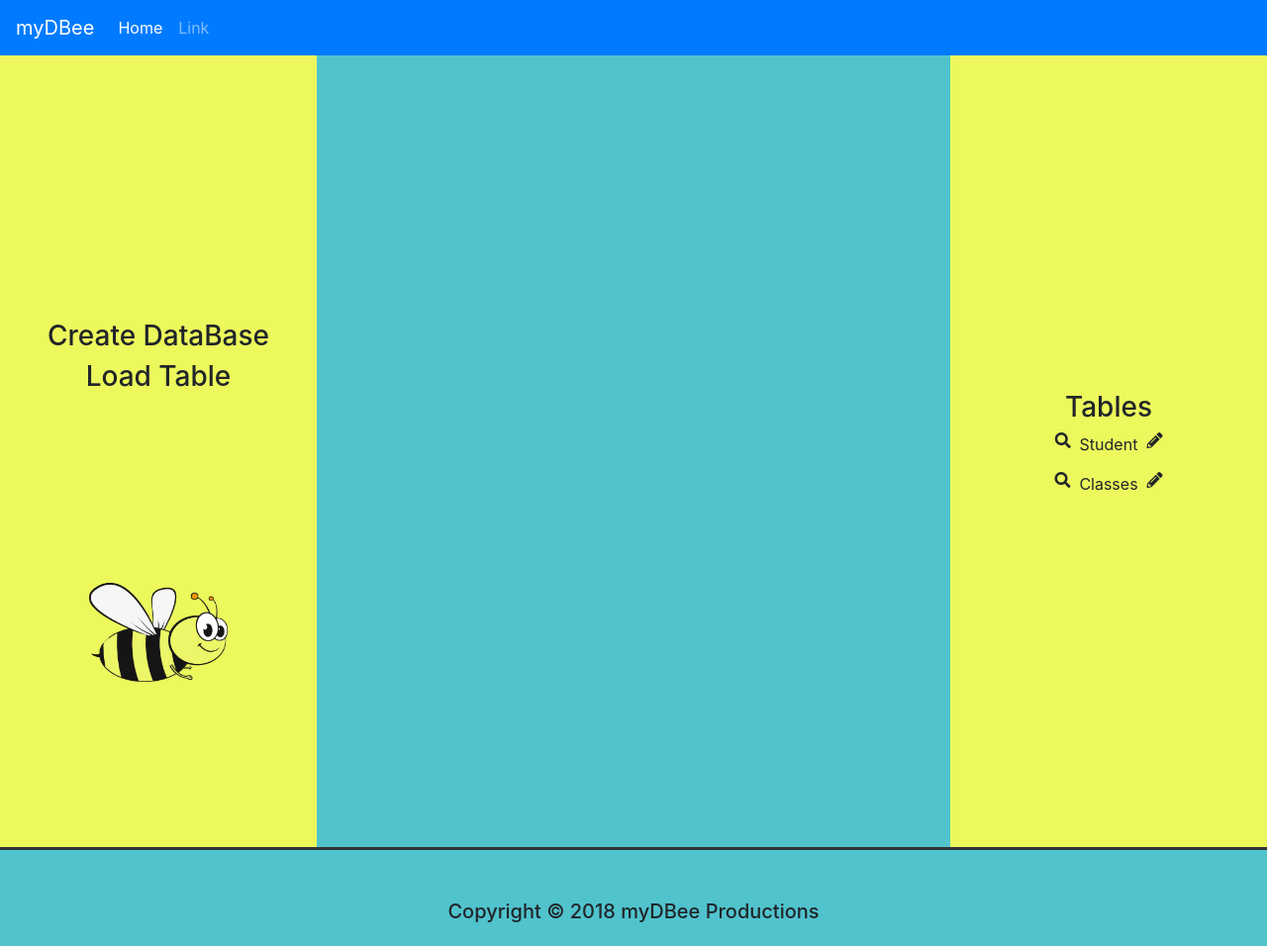
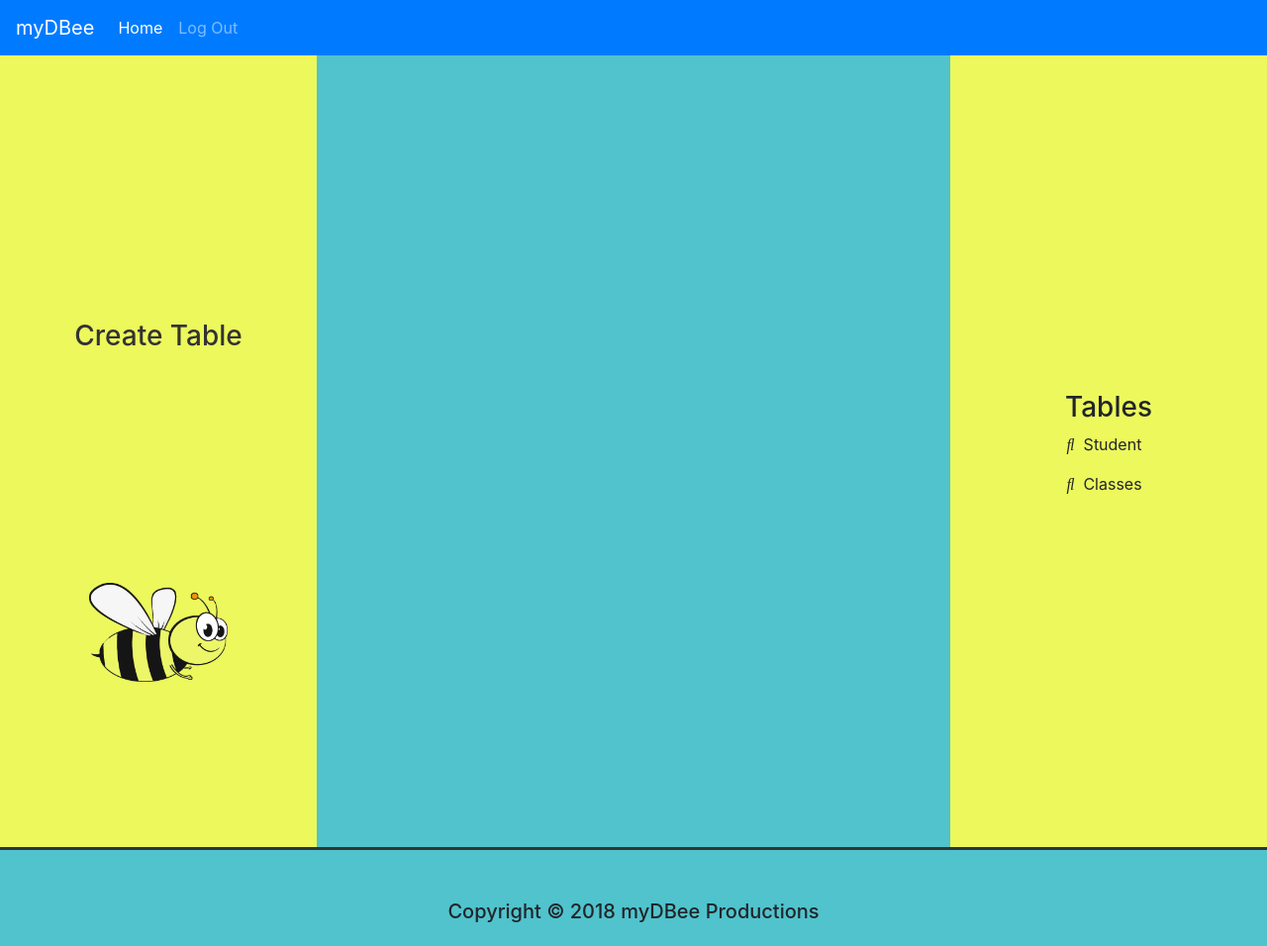
Before and after one commit to ravenusmc/myDB, a Flask app: page /home in a window 1280 px wide. Shown: the whole page at 99% size. Run offline with Flask 2, Linux system fonts and the light colour scheme; some libraries are stand-ins or nearby versions.

Commit message:
added in a new page to create a table

```diff
--- a/app.py
+++ b/app.py
@@ -65,6 +65,19 @@
 def home():
     return render_template('home.html')
 
+#This route will take the user to the create table page
+@app.route('/create_table')
+def create_table():
+    return render_template('create_table.html')
+
+#This route will sign out the user
+@app.route('/sign_out')
+def logout():
+    # remove the username from the session if it's there
+    session.pop('username', None)
+    #Redirect to Landing page
+    return redirect(url_for('landing'))
+
 # set the secret key. keep this really secret:
 app.secret_key = 'n3A\xef(\xb0Cf^\xda\xf7\x97\xb1x\x8e\x94\xd5r\xe0\x11\x88\x1b\xb9'
 
--- a/static/css/generic.css
+++ b/static/css/generic.css
@@ -3,3 +3,12 @@
 .button_div {
   margin-top: 10px;
 }
+
+.anchor_fix {
+  color: #333;
+}
+
+.anchor_fix:hover {
+  color: #50C3CD;
+  text-decoration: none;
+}
--- a/templates/base.html
+++ b/templates/base.html
@@ -4,7 +4,7 @@
     <meta name="viewport" content="width=device-width, initial-scale=1.0">
     <meta charset="utf-8">
     <title>{{ the_title }}</title>
-    <link rel="stylesheet" href="https://maxcdn.bootstrapcdn.com/bootstrap/4.0.0-alpha.6/css/bootstrap.min.css" integrity="sha384-rwoIResjU2yc3z8GV/NPeZWAv56rSmLldC3R/AZzGRnGxQQKnKkoFVhFQhNUwEyJ" crossorigin="anonymous">
+    <link rel="stylesheet" href="https://maxcdn.bootstrapcdn.com/bootstrap/4.0.0/css/bootstrap.min.css" integrity="sha384-Gn5384xqQ1aoWXA+058RXPxPg6fy4IWvTNh0E263XmFcJlSAwiGgFAW/dAiS6JXm" crossorigin="anonymous">
     <link href="https://fonts.googleapis.com/css?family=Nanum+Gothic" rel="stylesheet">
     <link rel="stylesheet" type="text/css" href="https://maxcdn.bootstrapcdn.com/font-awesome/4.7.0/css/font-awesome.min.css">
     <link rel="stylesheet" type="text/css" href="{{ url_for('static', filename='css/generic.css') }}">
@@ -22,5 +22,9 @@
   {% endblock %}
 
 
+
+<script src="https://code.jquery.com/jquery-3.2.1.slim.min.js" integrity="sha384-KJ3o2DKtIkvYIK3UENzmM7KCkRr/rE9/Qpg6aAZGJwFDMVNA/GpGFF93hXpG5KkN" crossorigin="anonymous"></script>
+<script src="https://cdnjs.cloudflare.com/ajax/libs/popper.js/1.12.9/umd/popper.min.js" integrity="sha384-ApNbgh9B+Y1QKtv3Rn7W3mgPxhU9K/ScQsAP7hUibX39j7fakFPskvXusvfa0b4Q" crossorigin="anonymous"></script>
+<script src="https://maxcdn.bootstrapcdn.com/bootstrap/4.0.0/js/bootstrap.min.js" integrity="sha384-JZR6Spejh4U02d8jOt6vLEHfe/JQGiRRSQQxSfFWpi1MquVdAyjUar5+76PVCmYl" crossorigin="anonymous"></script>
 </body>
 </html>
--- a/templates/home.html
+++ b/templates/home.html
@@ -1,16 +1,9 @@
-<!DOCTYPE html>
-<html>
-<head>
-  <title>Home</title>
-  <link rel="stylesheet" href="https://maxcdn.bootstrapcdn.com/bootstrap/4.0.0/css/bootstrap.min.css" integrity="sha384-Gn5384xqQ1aoWXA+058RXPxPg6fy4IWvTNh0E263XmFcJlSAwiGgFAW/dAiS6JXm" crossorigin="anonymous">
-  <link rel="stylesheet" href="https://use.fontawesome.com/releases/v5.2.0/css/all.css" integrity="sha384-hWVjflwFxL6sNzntih27bfxkr27PmbbK/iSvJ+a4+0owXq79v+lsFkW54bOGbiDQ" crossorigin="anonymous">
-  <link rel="stylesheet" type="text/css" href="static/css/home.css">
-  <link href="https://fonts.googleapis.com/css?family=Nanum+Gothic" rel="stylesheet">
-  <script src="https://code.jquery.com/jquery-1.10.2.js"></script>
-  <script src="https://code.jquery.com/ui/1.10.4/jquery-ui.js"></script>
-  <script src="https://cdnjs.cloudflare.com/ajax/libs/gsap/1.19.1/TweenMax.min.js"></script>
-</head>
-<body>
+{% extends 'base.html' %}
+
+{% block body %}
+<link rel="stylesheet" type="text/css" href="{{ url_for('static', filename='css/home.css') }}">
+<link rel="stylesheet" type="text/css" href="{{ url_for('static', filename='css/generic.css') }}">
+
 
   <!-- Start of nav section -->
   <nav class="navbar navbar-expand-lg navbar-dark bg-primary">
@@ -25,7 +18,7 @@
           <a class="nav-link" href="#">Home <span class="sr-only">(current)</span></a>
         </li>
         <li class="nav-item">
-          <a class="nav-link" href="#">Link</a>
+          <a class="nav-link" href="/sign_out">Log Out</a>
         </li>
       </ul>
     </div>
@@ -41,8 +34,7 @@
       </div>
 
       <div>
-        <h3>Create DataBase</h3>
-        <h3>Load Table</h3>
+        <h3><a class='anchor_fix' href="/create_table">Create Table</a></h3>
       </div>
 
       <div>
@@ -80,8 +72,6 @@
   <!-- End of footer section -->
 
 
-<script src="https://code.jquery.com/jquery-3.2.1.slim.min.js" integrity="sha384-KJ3o2DKtIkvYIK3UENzmM7KCkRr/rE9/Qpg6aAZGJwFDMVNA/GpGFF93hXpG5KkN" crossorigin="anonymous"></script>
-<script src="https://cdnjs.cloudflare.com/ajax/libs/popper.js/1.12.9/umd/popper.min.js" integrity="sha384-ApNbgh9B+Y1QKtv3Rn7W3mgPxhU9K/ScQsAP7hUibX39j7fakFPskvXusvfa0b4Q" crossorigin="anonymous"></script>
-<script src="https://maxcdn.bootstrapcdn.com/bootstrap/4.0.0/js/bootstrap.min.js" integrity="sha384-JZR6Spejh4U02d8jOt6vLEHfe/JQGiRRSQQxSfFWpi1MquVdAyjUar5+76PVCmYl" crossorigin="anonymous"></script>
-</body>
-</html>
+
+<script src='{{ url_for('static', filename='js/home.js') }}'></script>
+{% endblock %}
```
Also changed, not shown: templates/create_table.html (added, +10 -0 lines).
